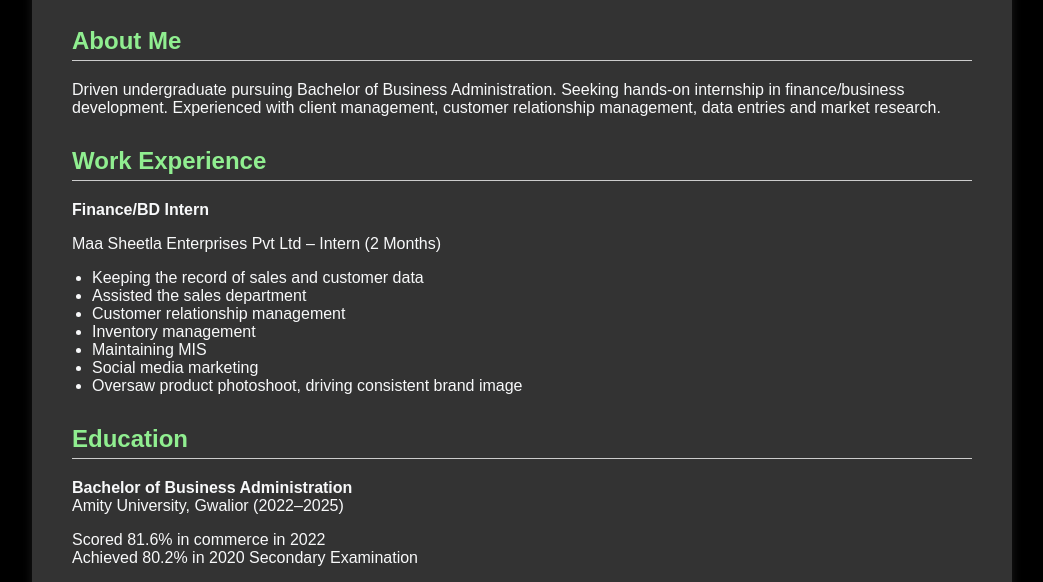
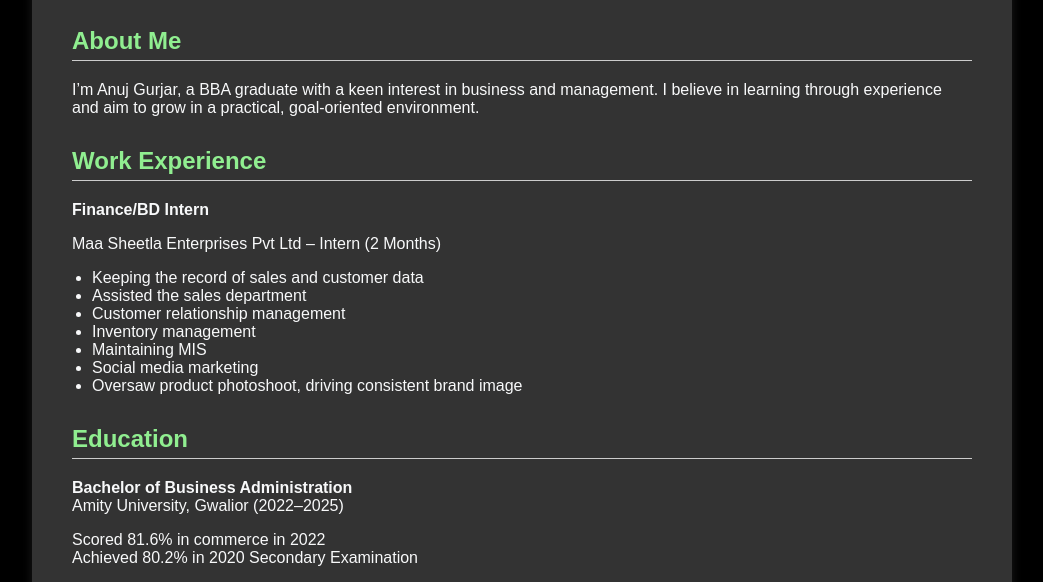
Before and after one commit to Flancy2/Anuj-Assignment, a plain HTML site: page index.html in a window 1280 px wide. Shown: the part 218-800 px from the top of the page, without its empty margins (118-1161 px from the left). Drawn offline with Linux system fonts and the light colour scheme.

Commit message:
Update index.html

```diff
--- a/index.html
+++ b/index.html
@@ -74,7 +74,7 @@
 
     <div class="section">
       <h2>About Me</h2>
-      <p>Driven undergraduate pursuing Bachelor of Business Administration. Seeking hands-on internship in finance/business development. Experienced with client management, customer relationship management, data entries and market research.</p>
+      <p>I’m Anuj Gurjar, a BBA graduate with a keen interest in business and management. I believe in learning through experience and aim to grow in a practical, goal-oriented environment.</p>
     </div>
 
     <div class="section">
```
